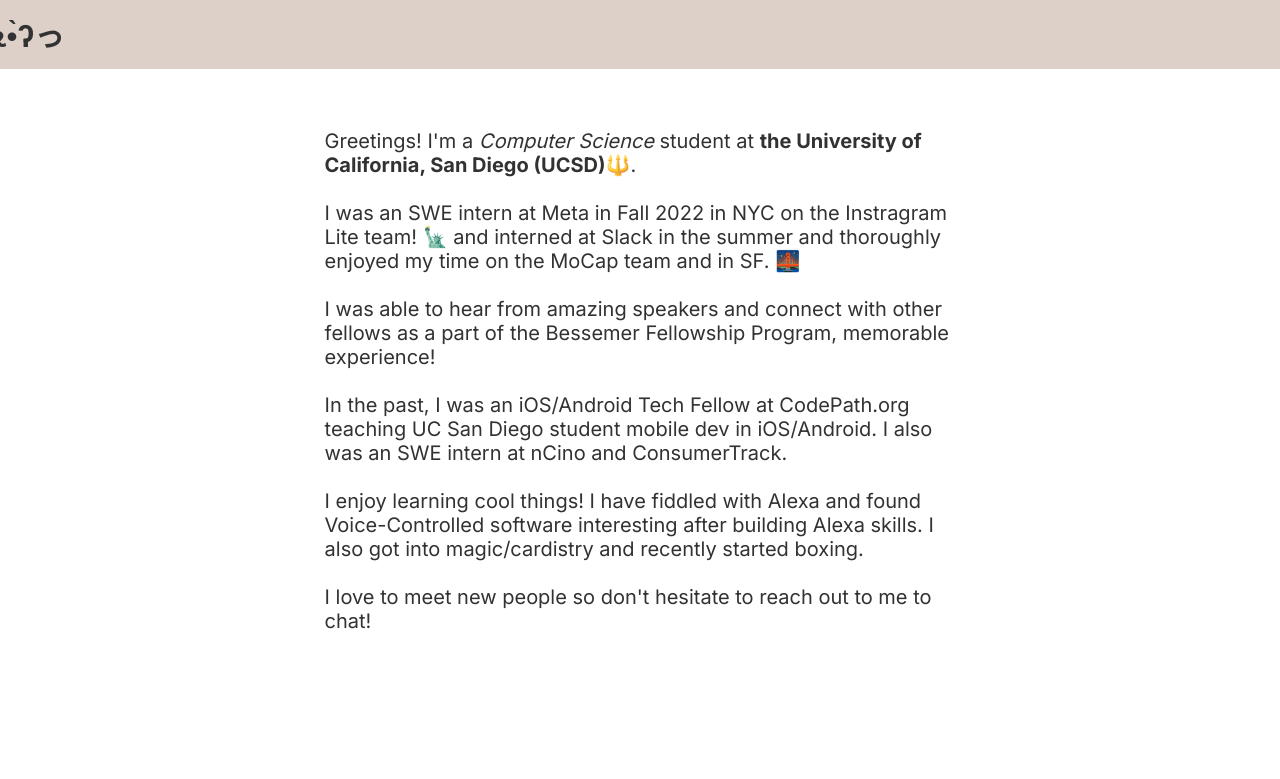
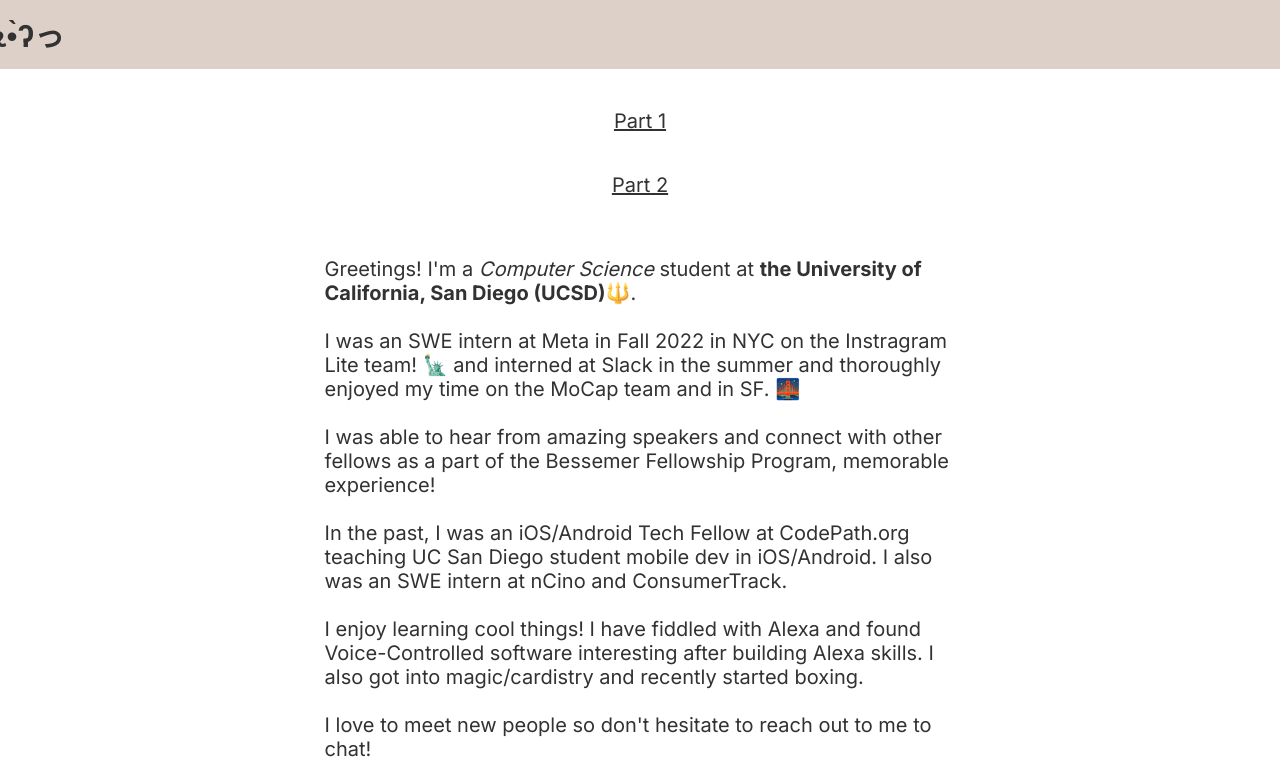
Before and after one commit to homa31/CSE134B-HW5, a website: page index.html in a window 1280 px wide. Shown: the top 779 px of the page. Drawn offline with Linux system fonts and the light colour scheme.

Commit message:
add links

```diff
--- a/index.html
+++ b/index.html
@@ -16,6 +16,9 @@
       <p id="header-text">Hi. I'm Howard <span class="emoticon" alt="bear waving emoticon">ʕ•́ᴥ•̀ʔっ</span></p>
     </h1>
   </header>
+
+  <a href="https://neon-cassata-6eeaac.netlify.app/methodtest.html">Part 1</a>
+  <a href="https://neon-cassata-6eeaac.netlify.app/webcomponent.html">Part 2</a>
 
   <main>
     <section id="about">
```
